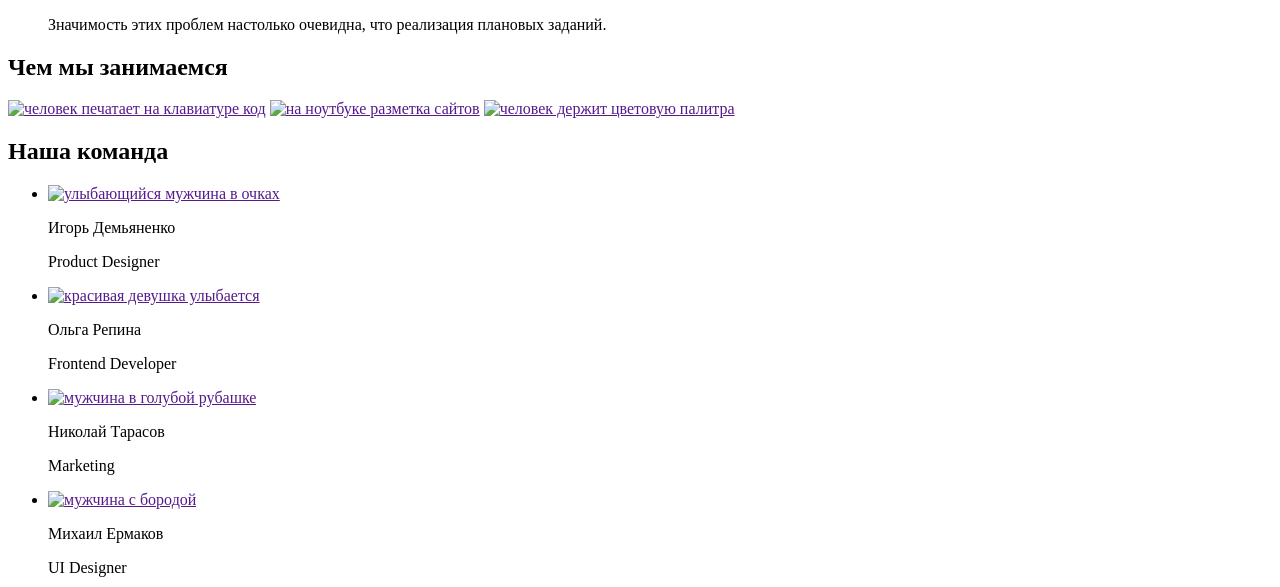
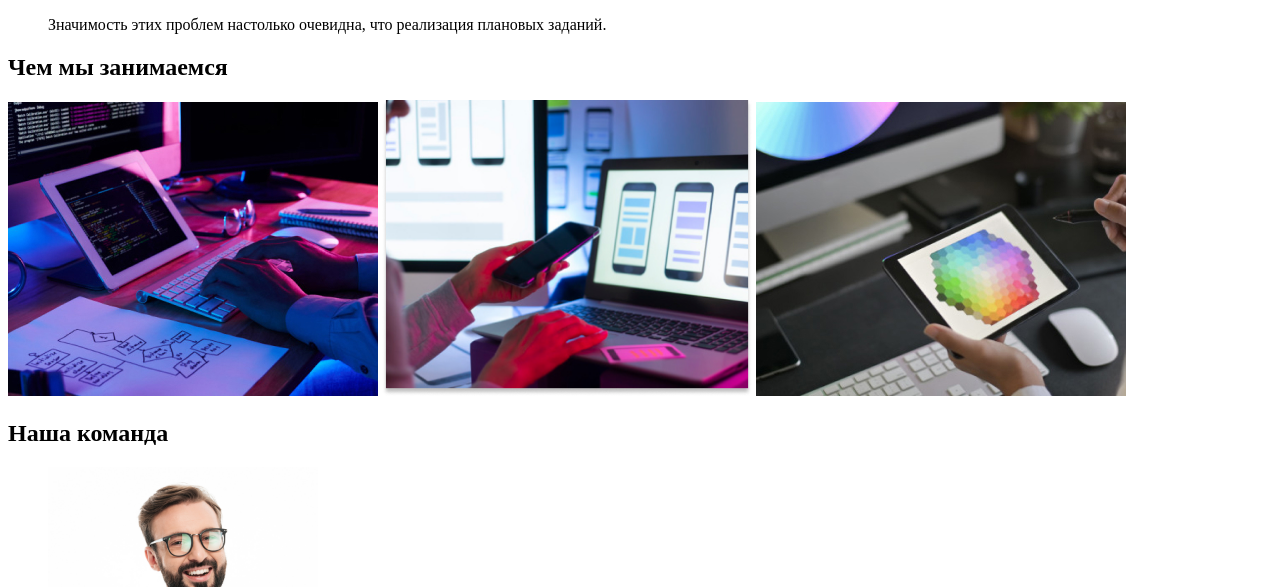
Before and after one commit to Stanislav-Sobolev/task-1, a plain HTML site: page index.html in a window 1280 px wide. Shown: the part 590-1177 px from the top of the page. Drawn offline with Linux system fonts and the light colour scheme; the site is published under a folder, as on GitHub Pages, so addresses that start at the root find nothing.

Commit message:
Update index.html

```diff
--- a/index.html
+++ b/index.html
@@ -63,30 +63,30 @@
         </section>
         <section>
             <h2>Чем мы занимаемся</h2>
-            <a href=""><img src="/images/about-1.jpg" alt="человек печатает на клавиатуре код" width="370"></a>
-            <a href=""><img src="/images/about-2.jpg" alt="на ноутбуке разметка сайтов" width="370"></a>
-            <a href=""><img src="/images/about-3.jpg" alt="человек держит цветовую палитра" width="370"></a>
+            <a href=""><img src="./images/about-1.jpg" alt="человек печатает на клавиатуре код" width="370"></a>
+            <a href=""><img src="./images/about-2.jpg" alt="на ноутбуке разметка сайтов" width="370"></a>
+            <a href=""><img src="./images/about-3.jpg" alt="человек держит цветовую палитра" width="370"></a>
         </section>
         <section>
             <h2>Наша команда</h2>
             <ul>
                 <li>
-                    <a href=""><img src="/images/team-1.jpg" alt="улыбающийся мужчина в очках" width="270"></a>
+                    <a href=""><img src="./images/team-1.jpg" alt="улыбающийся мужчина в очках" width="270"></a>
                     <p>Игорь Демьяненко</p>
                     <p>Product Designer</p>
                 </li>
                 <li>
-                    <a href=""><img src="/images/team-2.jpg" alt="красивая девушка улыбается" width="270"></a>
+                    <a href=""><img src="./images/team-2.jpg" alt="красивая девушка улыбается" width="270"></a>
                     <p>Ольга Репина</p>
                     <p>Frontend Developer</p>
                 </li>
                 <li>
-                    <a href=""><img src="/images/team-3.jpg" alt="мужчина в голубой рубашке" width="270"></a>
+                    <a href=""><img src="./images/team-3.jpg" alt="мужчина в голубой рубашке" width="270"></a>
                     <p>Николай Тарасов</p>
                     <p>Marketing</p>
                 </li>
                 <li>
-                    <a href=""><img src="/images/team-4.jpg" alt="мужчина c бородой" width="270"></a>
+                    <a href=""><img src="./images/team-4.jpg" alt="мужчина c бородой" width="270"></a>
                     <p>Михаил Ермаков</p>
                     <p>UI Designer</p>
                 </li>
```
